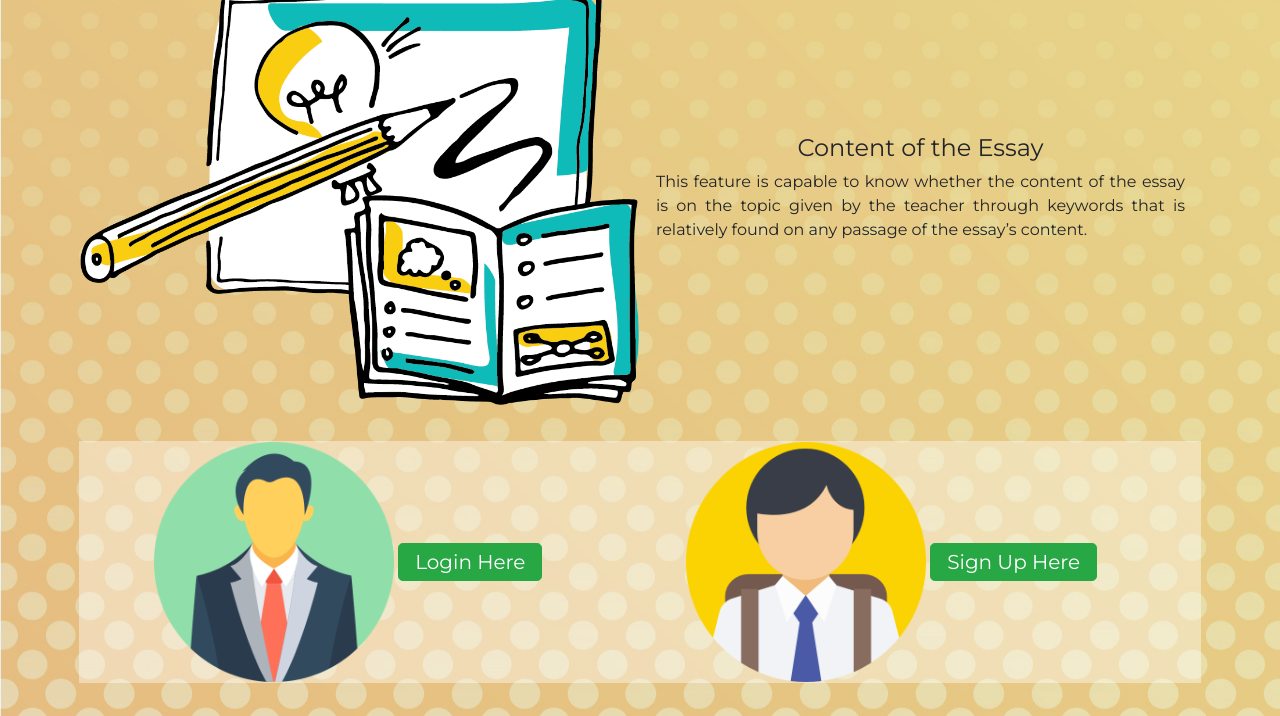
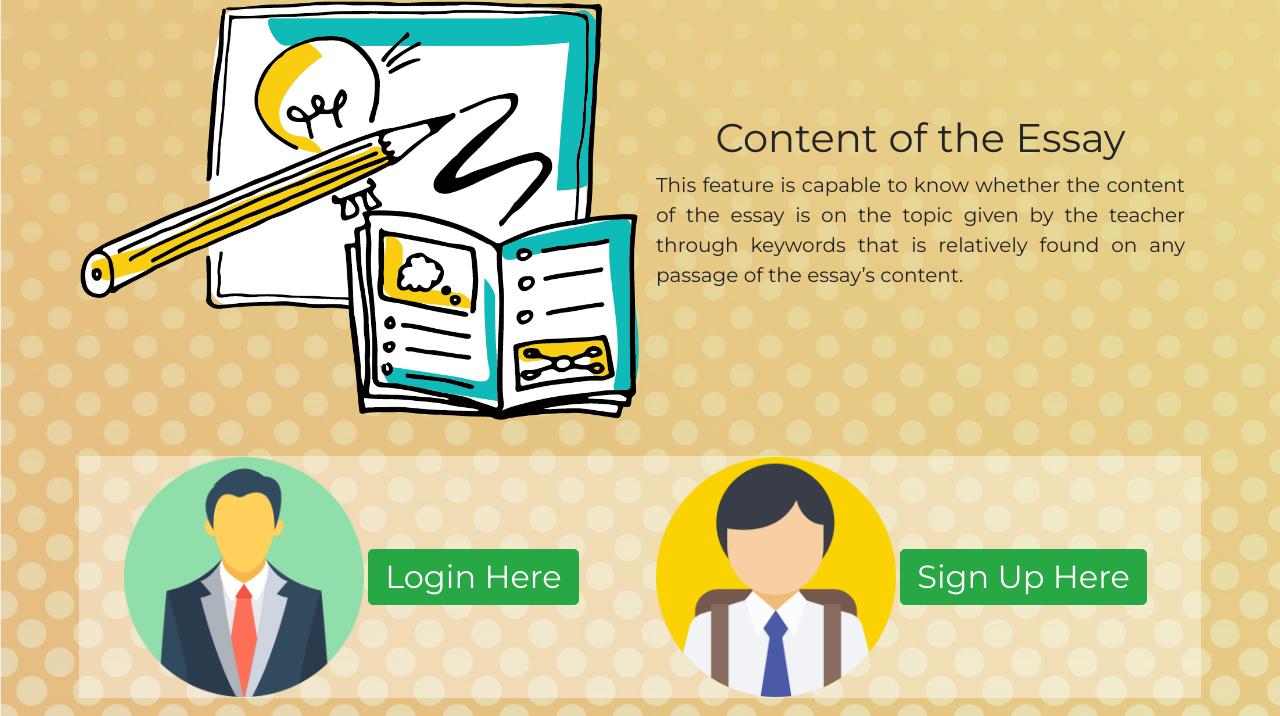
Before and after one commit to vdmamaril06/isanaysay, a Django app: page / in a window 1280 px wide. Shown: the part 1315-2031 px from the top of the page. Run offline with Django 3.2, Linux system fonts and the light colour scheme; some libraries are stand-ins or nearby versions.

Commit message:
Fixed home page UI.

```diff
--- a/templates/home.html
+++ b/templates/home.html
@@ -27,11 +27,11 @@
     </div>
   <div style="
     background-image: url({% static '2874398.jpg' %});
-    padding-bottom: 16px;
+    padding-bottom: 16px;background-position: left; background-repeat: no-repeat; background-size: cover;
     ">
     <div class="container" style="max-width:90%;">
       <br/><br/>
-      <h5>iSanaysay Features</h5>
+      <h5 style="font-size:2rem;">iSanaysay Features</h5>
       <hr/>
 
  <table style="width: 100%;margin: 0 auto;">
@@ -41,16 +41,16 @@
           <img style="height:100%;width:100%;" src="{% static 'spelling_bg3.png' %}" alt=""></td>
 <td style="width: 50%;">
         <div class="col-md-12">
-          <h4 style="text-align:center;">Spelling Checking</h4>
-          <p style="text-align:justify;">This feature is capable of detecting any spelling error found on the essay of the student. </p>
+          <h4 style="text-align:center;font-size:2.5rem;">Spelling Checking</h4>
+          <p style="text-align:justify;font-size:1.25rem;">This feature is capable of detecting any spelling error found on the essay of the student. </p>
         </div>
 </td>
 </tr>
 <tr style="height: 250px;">
 <td style="width: 50%;">
         <div class="col-md-12">
-          <h4 style="text-align:center;">Grammar Checking</h4>
-          <p style="text-align:justify;">This application has a grammar checking feature which automatically checks the grammar of the essay in order to know the consistency. </p>
+          <h4 style="text-align:center;font-size:2.5rem;">Grammar Checking</h4>
+          <p style="text-align:justify;font-size:1.25rem;">This application has a grammar checking feature which automatically checks the grammar of the essay in order to know the consistency. </p>
           <!--<p><a class="btn btn-secondary" href="#" role="button">View details »</a></p>-->
        </div></td>
 <td style="width: 50%;"><img style="height:100%;width:100%;max-width: 700px;max-height: 450px;" src="{% static 'grammar_bg.png' %}" alt="" ></td>
@@ -60,8 +60,8 @@
 </td>
 <td style="width: 50%;">
         <div class="col-md-12">
-          <h4 style="text-align:center;">Content of the Essay</h4>
-          <p style="text-align:justify;">This feature is capable to know whether the content of the essay is on the topic given by the teacher through keywords that is relatively found on any passage of the essay’s content.</p>
+          <h4 style="text-align:center;font-size:2.5rem;">Content of the Essay</h4>
+          <p style="text-align:justify;font-size:1.25rem;">This feature is capable to know whether the content of the essay is on the topic given by the teacher through keywords that is relatively found on any passage of the essay’s content.</p>
         </div>
 </td>
 </tr>
@@ -73,8 +73,8 @@
 <td style="width: 50%;">&nbsp;</td>
 </tr>
 <tr style="height: 70px;background-color: rgba(255,255,255,0.4);width: 70%;">
-<td style="width: 30%; padding-left: 30px;"><div class="col-md-12" style="margin-left:auto; margin-right:auto; max-width:470px;"><img style="height:240px;max-height:240px;width:240px;max-width:240px;" src="{% static 'teacher.png' %}" alt=""> <a class="btn btn-success btn-lg" href="{% url 'login' %}" role="button">Login Here</a></div></td>
-<td style="width: 30%;padding-right: 30px;"><div class="col-md-12" style="margin-left:auto; margin-right:auto; max-width:470px;"><img style="height:240px;width:240px;" src="{% static 'student.png' %}" alt=""> <a class="btn btn-success btn-lg" href="{% url 'signup' %}" role="button">Sign Up Here</a></div></td>
+<td style="width: 30%; padding-left: 30px;"><div class="col-md-12" style="margin-left:auto; margin-right:auto; max-width:530px;"><img style="height:240px;max-height:240px;width:240px;max-width:240px;" src="{% static 'teacher.png' %}" alt=""> <a class="btn btn-success btn-lg" href="{% url 'login' %}" role="button" style="font-size:2rem;">Login Here</a></div></td>
+<td style="width: 30%;padding-right: 30px;"><div class="col-md-12" style="margin-left:auto; margin-right:auto; max-width:530px;"><img style="height:240px;width:240px;" src="{% static 'student.png' %}" alt=""> <a class="btn btn-success btn-lg" href="{% url 'signup' %}" role="button" style="font-size:2rem;">Sign Up Here</a></div></td>
 
 </tr>
 <tr>
@@ -84,16 +84,16 @@
 </tr>
 {% endif %}
 <td style="width: 50%;">
-        <div style="display: inline-block" class="col-md-12">
+        <div style="display: inline-block;font-size:1.25rem;" class="col-md-12">
           For more details
-          <h4> Email Us: </h4>
-          <p> <b>Sheila Mae Dela Fuente</b>: qsheidelafuente@gmail.com <br/>
+          <h4 style="font-size:2rem;"> Email Us: </h4>
+          <p style="font-size:1.25rem;"> <b>Sheila Mae Dela Fuente</b>: qsheidelafuente@gmail.com <br/>
           <b>Joshua Jamela</b>: josh.jamela@gmail.com <br/>
           <b>Charlotte Raquel</b>: charlotteraquel27@gmail.com </p>
         </div>
 </td>
 <td style="width: 50%;">
-<div style="width:90%; margin-left:auto; margin-right:auto; min-height:300px;">          <iframe src="https://www.google.com/maps/embed?pb=!1m18!1m12!1m3!1d3860.5159968983335!2d121.05930811441647!3d14.626625889785942!2m3!1f0!2f0!3f0!3m2!1i1024!2i768!4f13.1!3m3!1m2!1s0x3397b796aecb8763%3A0xaa026ea7350f82e7!2sTechnological%20Institute%20of%20the%20Philippines%2C%20Inc.!5e0!3m2!1sen!2sph!4v1576630703208!5m2!1sen!2sph" width="100%" height="300" frameborder="0" style="border:0;" allowfullscreen=""></iframe></div>
+<div style="width:100%; margin-left:auto; margin-right:auto; min-height:300px;">          <iframe src="https://www.google.com/maps/embed?pb=!1m18!1m12!1m3!1d3860.5159968983335!2d121.05930811441647!3d14.626625889785942!2m3!1f0!2f0!3f0!3m2!1i1024!2i768!4f13.1!3m3!1m2!1s0x3397b796aecb8763%3A0xaa026ea7350f82e7!2sTechnological%20Institute%20of%20the%20Philippines%2C%20Inc.!5e0!3m2!1sen!2sph!4v1576630703208!5m2!1sen!2sph" width="100%" height="300" frameborder="0" style="border:0;" allowfullscreen=""></iframe></div>
 </tr>
 </tbody>
 </table>
```
